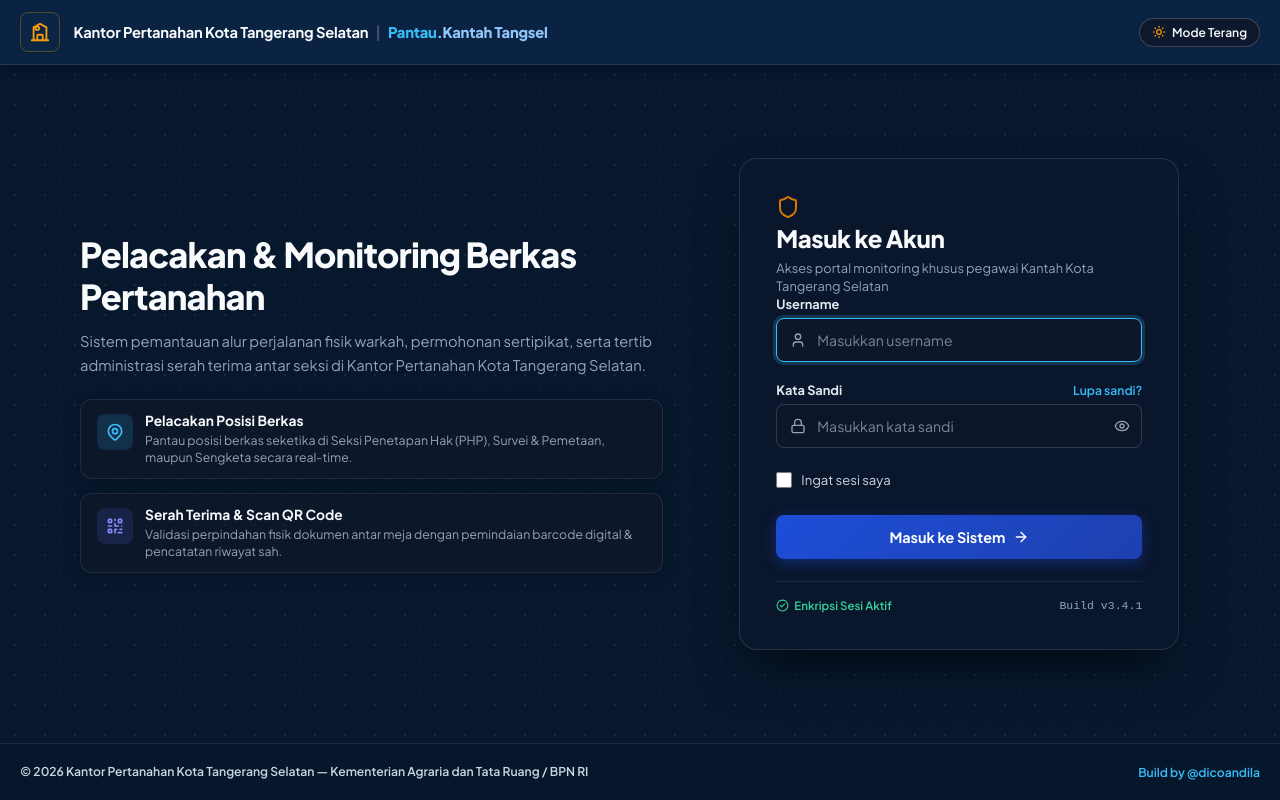
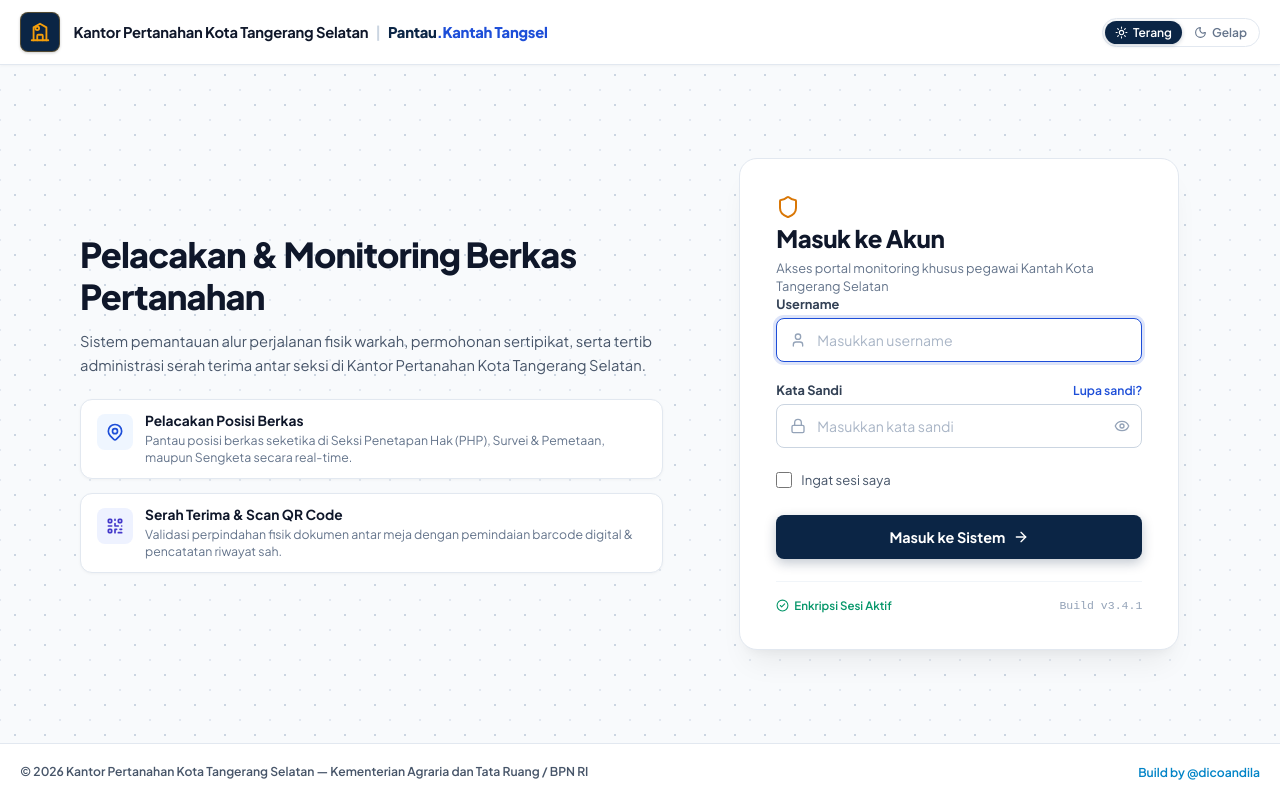
Before and after one commit to dicoandilasuhanda/pantau-kantah-tangsel, a React (Vite) app in the folder frontend/: page /login in a window 1280 px wide. Built offline with nearby package versions, Linux system fonts and the light colour scheme.

Commit message:
fix(theme): unify global theme persistence with segmented pill switch and eliminate light/dark sync issue

```diff
--- a/frontend/index.html
+++ b/frontend/index.html
@@ -11,7 +11,7 @@
     <script>
       (function() {
         try {
-          var theme = localStorage.getItem('theme') || 'dark';
+          var theme = localStorage.getItem('theme') || 'light';
           document.documentElement.setAttribute('data-theme', theme);
         } catch (e) {}
       })();
--- a/frontend/src/App.jsx
+++ b/frontend/src/App.jsx
@@ -1,3 +1,4 @@
+import { useEffect } from 'react';
 import { BrowserRouter as Router, Routes, Route, Navigate, useLocation } from 'react-router-dom';
 import Navbar from './components/Navbar';
 import Login from './pages/Login';
@@ -52,6 +53,16 @@ const SuratEntryRoute = ({ children }) => {
 function AppContent() {
   const location = useLocation();
   const isLoginPage = location.pathname === '/login';
+
+  useEffect(() => {
+    const syncTheme = () => {
+      const activeTheme = localStorage.getItem('theme') || 'light';
+      document.documentElement.setAttribute('data-theme', activeTheme);
+    };
+    syncTheme();
+    window.addEventListener('theme-change', syncTheme);
+    return () => window.removeEventListener('theme-change', syncTheme);
+  }, []);
 
   return (
     <div style={{ minHeight: '100vh', display: 'flex', flexDirection: 'column', position: 'relative' }}>
--- a/frontend/src/components/Navbar.jsx
+++ b/frontend/src/components/Navbar.jsx
@@ -26,19 +26,23 @@ export default function Navbar() {
   const [confirmPassword, setConfirmPassword] = useState('');
   const [savingPassword, setSavingPassword] = useState(false);
 
-  const [theme, setTheme] = useState(() => localStorage.getItem('theme') || 'dark');
+  const [theme, setTheme] = useState(() => localStorage.getItem('theme') || 'light');
 
-  const toggleTheme = () => {
-    const nextTheme = theme === 'dark' ? 'light' : 'dark';
-    setTheme(nextTheme);
-    localStorage.setItem('theme', nextTheme);
-    document.documentElement.setAttribute('data-theme', nextTheme);
+  const setThemeMode = (mode) => {
+    setTheme(mode);
+    localStorage.setItem('theme', mode);
+    document.documentElement.setAttribute('data-theme', mode);
     window.dispatchEvent(new Event('theme-change'));
   };
 
   useEffect(() => {
+    const saved = localStorage.getItem('theme') || 'light';
+    setTheme(saved);
+    document.documentElement.setAttribute('data-theme', saved);
     const handleThemeSync = () => {
-      setTheme(localStorage.getItem('theme') || 'dark');
+      const current = localStorage.getItem('theme') || 'light';
+      setTheme(current);
+      document.documentElement.setAttribute('data-theme', current);
     };
     window.addEventListener('theme-change', handleThemeSync);
     return () => window.removeEventListener('theme-change', handleThemeSync);
@@ -295,15 +299,24 @@ export default function Navbar() {
 
           <NotificationBell />
 
-          <button
-            type="button"
-            className="nav-theme-btn"
-            onClick={toggleTheme}
-            title={theme === 'dark' ? 'Ganti ke Mode Terang' : 'Ganti ke Mode Gelap'}
-            aria-label="Ganti Tema"
-          >
-            {theme === 'dark' ? <Sun size={15} color="#fbbf24" /> : <Moon size={15} color="#1D4ED8" />}
-          </button>
+          <div className="theme-switch-segmented" role="group" aria-label="Pilihan Tema">
+            <button
+              type="button"
+              onClick={() => setThemeMode('light')}
+              className={`theme-pill-btn ${theme === 'light' ? 'active' : ''}`}
+              title="Pilih Mode Terang"
+            >
+              <Sun size={13} color={theme === 'light' ? '#FFFFFF' : '#64748B'} />
+            </button>
+            <button
+              type="button"
+              onClick={() => setThemeMode('dark')}
+              className={`theme-pill-btn ${theme === 'dark' ? 'active' : ''}`}
+              title="Pilih Mode Gelap"
+            >
+              <Moon size={13} color={theme === 'dark' ? '#FFFFFF' : '#64748B'} />
+            </button>
+          </div>
 
           <button
             type="button"
--- a/frontend/src/index.css
+++ b/frontend/src/index.css
@@ -303,6 +303,57 @@ button.secondary:hover {
   box-shadow: 0 2px 6px rgba(11, 37, 69, 0.25);
 }
 
+/* Segmented Theme Switcher */
+.theme-switch-segmented {
+  display: inline-flex;
+  align-items: center;
+  background: var(--surface-card);
+  border: 1px solid var(--border-color);
+  border-radius: 9999px;
+  padding: 2px;
+  gap: 2px;
+}
+
+.theme-pill-btn {
+  display: inline-flex;
+  align-items: center;
+  justify-content: center;
+  gap: 5px;
+  padding: 4px 10px;
+  border-radius: 9999px;
+  border: none;
+  background: transparent;
+  color: var(--text-muted);
+  font-size: 0.75rem;
+  font-weight: 600;
+  cursor: pointer;
+  transition: all 0.2s ease;
+  width: auto !important;
+  font-family: inherit;
+}
+
+.theme-pill-btn:hover {
+  color: var(--text-main);
+}
+
+.theme-pill-btn.active {
+  background: var(--primary-color);
+  color: #FFFFFF !important;
+  box-shadow: 0 1px 4px rgba(0, 0, 0, 0.2);
+}
+
+[data-theme="light"] .theme-pill-btn.active {
+  background: #0B2545;
+  color: #FFFFFF !important;
+  box-shadow: 0 1px 4px rgba(11, 37, 69, 0.25);
+}
+
+[data-theme="dark"] .theme-pill-btn.active {
+  background: #1D4ED8;
+  color: #FFFFFF !important;
+  box-shadow: 0 1px 4px rgba(0, 0, 0, 0.35);
+}
+
 /* Tables / Lists */
 .file-list {
   display: flex;
--- a/frontend/src/pages/HomeHub.jsx
+++ b/frontend/src/pages/HomeHub.jsx
@@ -19,19 +19,23 @@ export default function HomeHub() {
   const isAdmin = userRoles.includes('Administrator');
   const canAccessSurat = isAdmin || userRoles.includes('Petugas Entry Surat');
 
-  const [theme, setTheme] = useState(() => localStorage.getItem('theme') || 'dark');
+  const [theme, setTheme] = useState(() => localStorage.getItem('theme') || 'light');
 
-  const toggleTheme = () => {
-    const nextTheme = theme === 'dark' ? 'light' : 'dark';
-    setTheme(nextTheme);
-    localStorage.setItem('theme', nextTheme);
-    document.documentElement.setAttribute('data-theme', nextTheme);
+  const setThemeMode = (mode) => {
+    setTheme(mode);
+    localStorage.setItem('theme', mode);
+    document.documentElement.setAttribute('data-theme', mode);
     window.dispatchEvent(new Event('theme-change'));
   };
 
   useEffect(() => {
+    const saved = localStorage.getItem('theme') || 'light';
+    setTheme(saved);
+    document.documentElement.setAttribute('data-theme', saved);
     const handleThemeSync = () => {
-      setTheme(localStorage.getItem('theme') || 'dark');
+      const current = localStorage.getItem('theme') || 'light';
+      setTheme(current);
+      document.documentElement.setAttribute('data-theme', current);
     };
     window.addEventListener('theme-change', handleThemeSync);
     return () => window.removeEventListener('theme-change', handleThemeSync);
@@ -362,10 +366,6 @@ export default function HomeHub() {
         }
       `}</style>
 
-      <div className="hub-bg-grid" />
-      <div className="hub-glow-1" />
-      <div className="hub-glow-2" />
-
       {/* Top Navigation Bar */}
       <header className="hub-topbar">
         <div className="hub-topbar-inner">
@@ -402,27 +402,27 @@ export default function HomeHub() {
               </div>
             </div>
 
-            <button
-              type="button"
-              onClick={toggleTheme}
-              style={{
-                width: 'auto',
-                display: 'inline-flex',
-                alignItems: 'center',
-                justifyContent: 'center',
-                padding: '0.45rem 0.75rem',
-                borderRadius: '8px',
-                background: 'var(--surface-card)',
-                border: '1px solid var(--border-color)',
-                cursor: 'pointer',
-                color: 'var(--text-main)',
-                transition: 'all 0.2s ease'
-              }}
-              title={theme === 'dark' ? 'Ganti ke Mode Terang' : 'Ganti ke Mode Gelap'}
-              aria-label="Ganti Tema"
-            >
-              {theme === 'dark' ? <Sun size={15} color="#fbbf24" /> : <Moon size={15} color="#1D4ED8" />}
-            </button>
+            <div className="theme-switch-segmented" role="group" aria-label="Pilihan Tema">
+              <button
+                type="button"
+                onClick={() => setThemeMode('light')}
+                className={`theme-pill-btn ${theme === 'light' ? 'active' : ''}`}
+                title="Pilih Mode Terang"
+              >
+                <Sun size={13} color={theme === 'light' ? '#FFFFFF' : '#64748B'} />
+                <span>Terang</span>
+              </button>
+              <button
+                type="button"
+                onClick={() => setThemeMode('dark')}
+                className={`theme-pill-btn ${theme === 'dark' ? 'active' : ''}`}
+                title="Pilih Mode Gelap"
+              >
+                <Moon size={13} color={theme === 'dark' ? '#FFFFFF' : '#64748B'} />
+                <span>Gelap</span>
+              </button>
+            </div>
+
             <NotificationBell />
             <button type="button" onClick={handleLogout} className="hub-logout-btn">
               <LogOut size={15} />
--- a/frontend/src/pages/Login.jsx
+++ b/frontend/src/pages/Login.jsx
@@ -66,19 +66,23 @@ export default function Login() {
   const navigate = useNavigate();
 
   // Pengaturan tema (dark / light)
-  const [theme, setTheme] = useState(() => localStorage.getItem('theme') || 'dark');
-
-  const toggleTheme = () => {
-    const nextTheme = theme === 'dark' ? 'light' : 'dark';
-    setTheme(nextTheme);
-    localStorage.setItem('theme', nextTheme);
-    document.documentElement.setAttribute('data-theme', nextTheme);
+  const [theme, setTheme] = useState(() => localStorage.getItem('theme') || 'light');
+
+  const setThemeMode = (mode) => {
+    setTheme(mode);
+    localStorage.setItem('theme', mode);
+    document.documentElement.setAttribute('data-theme', mode);
     window.dispatchEvent(new Event('theme-change'));
   };
 
   useEffect(() => {
+    const saved = localStorage.getItem('theme') || 'light';
+    setTheme(saved);
+    document.documentElement.setAttribute('data-theme', saved);
     const handleThemeSync = () => {
-      setTheme(localStorage.getItem('theme') || 'dark');
+      const current = localStorage.getItem('theme') || 'light';
+      setTheme(current);
+      document.documentElement.setAttribute('data-theme', current);
     };
     window.addEventListener('theme-change', handleThemeSync);
     return () => window.removeEventListener('theme-change', handleThemeSync);
@@ -183,19 +187,28 @@ export default function Login() {
             </div>
           </div>
 
-          {/* Theme Switcher */}
+          {/* Theme Switcher Segmented */}
           <div className="bpn-header-tools">
-            {/* Tombol Switch Tema Terang/Gelap Proporsional */}
-            <button
-              type="button"
-              onClick={toggleTheme}
-              className="bpn-theme-btn"
-              title={theme === 'dark' ? 'Ganti ke Mode Terang' : 'Ganti ke Mode Gelap'}
-              aria-label="Ganti Tema"
-            >
-              {theme === 'dark' ? <Sun size={14} className="bpn-theme-sun" /> : <Moon size={14} className="bpn-theme-moon" />}
-              <span>{theme === 'dark' ? 'Mode Terang' : 'Mode Gelap'}</span>
-            </button>
+            <div className="theme-switch-segmented" role="group" aria-label="Pilihan Tema Tampilan">
+              <button
+                type="button"
+                onClick={() => setThemeMode('light')}
+                className={`theme-pill-btn ${theme === 'light' ? 'active' : ''}`}
+                title="Pilih Mode Terang"
+              >
+                <Sun size={13} color={theme === 'light' ? '#FFFFFF' : '#64748B'} />
+                <span>Terang</span>
+              </button>
+              <button
+                type="button"
+                onClick={() => setThemeMode('dark')}
+                className={`theme-pill-btn ${theme === 'dark' ? 'active' : ''}`}
+                title="Pilih Mode Gelap"
+              >
+                <Moon size={13} color={theme === 'dark' ? '#FFFFFF' : '#64748B'} />
+                <span>Gelap</span>
+              </button>
+            </div>
           </div>
         </div>
       </header>
```
